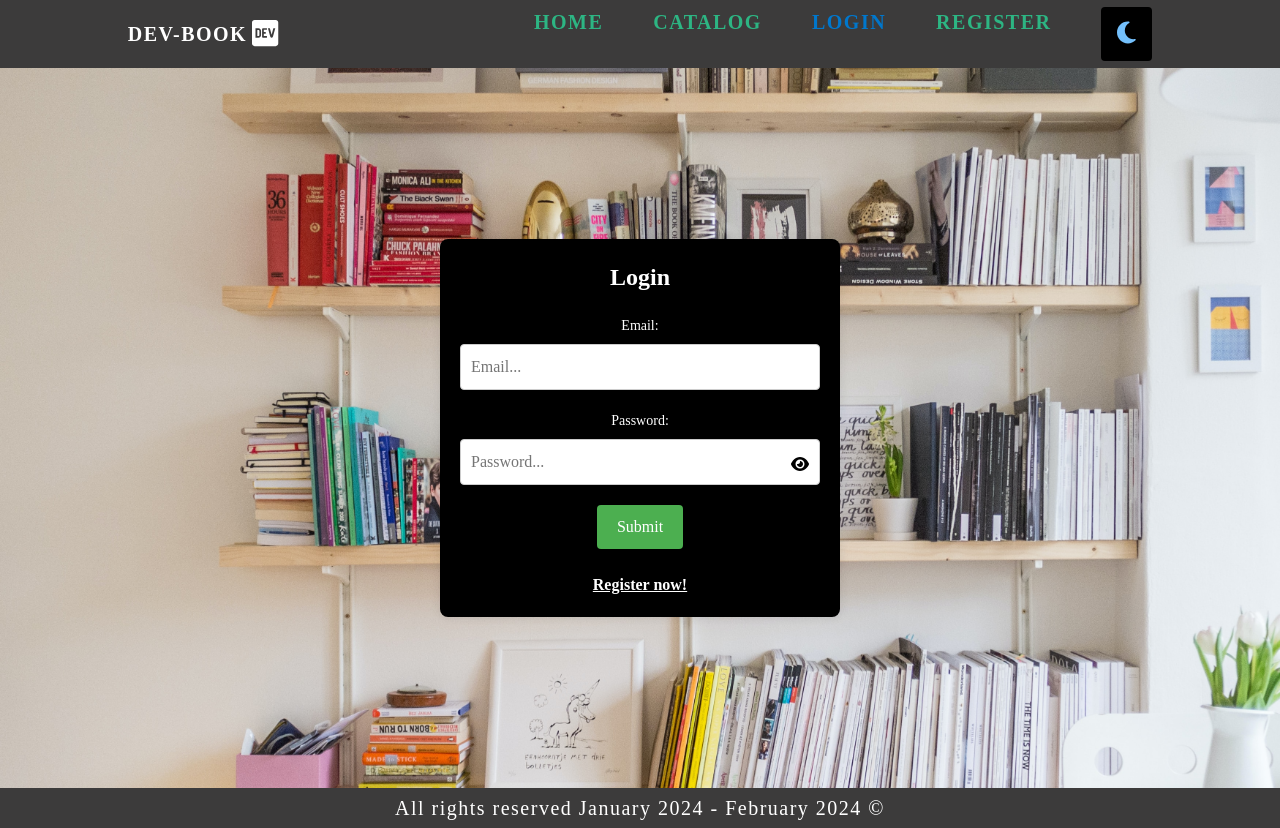
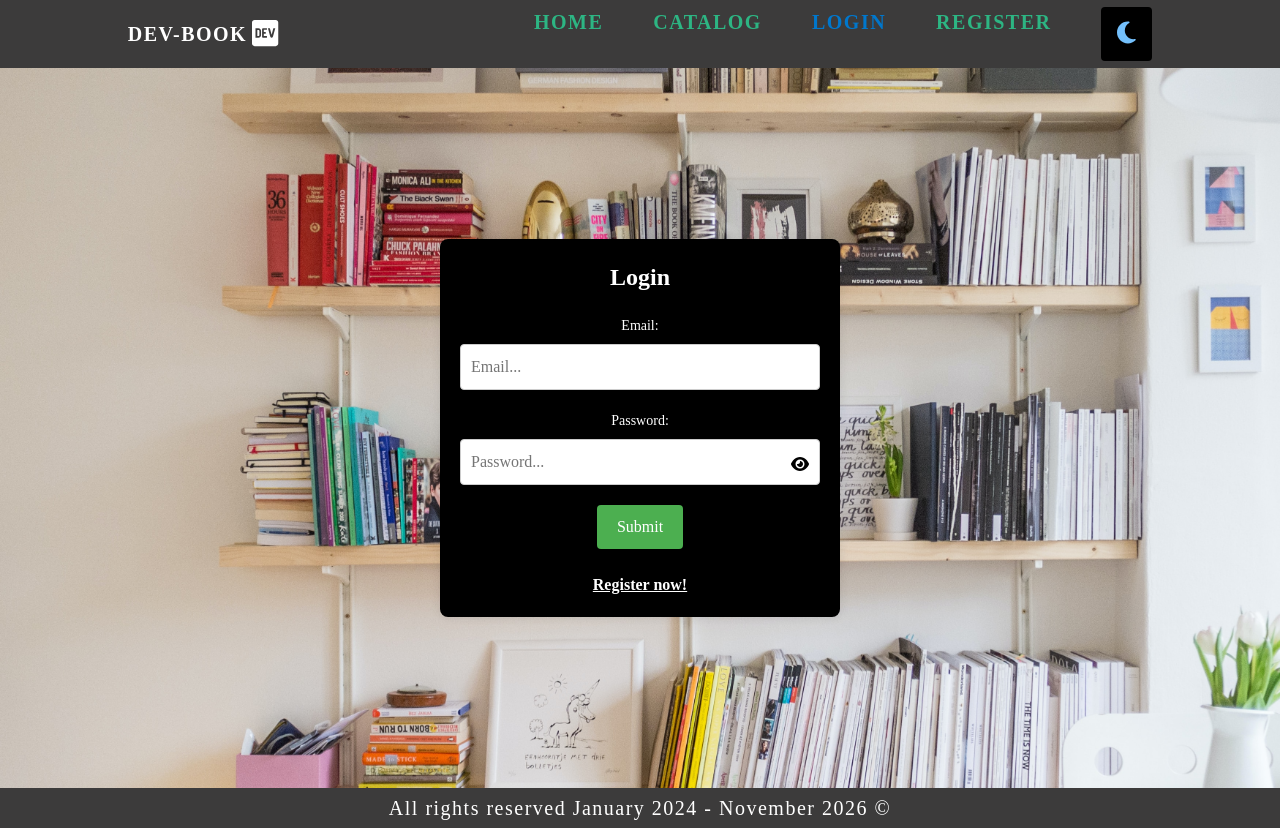
Before and after one commit to lyklecharova/DEV-Book, a React (Vite) app in the folder dev-book/client/: page /login in a window 1280 px wide. Built offline with nearby package versions, Linux system fonts and the light colour scheme; no server answers.

Commit message:
automatic handling the date in footer

```diff
--- a/dev-book/client/src/components/Footer/Footer.jsx
+++ b/dev-book/client/src/components/Footer/Footer.jsx
@@ -1,8 +1,19 @@
 import style from './Footer.module.css'
+
 export const Footer = () => {
+
+  const currentDate = new Date();
+
+  const currentMonth = currentDate.toLocaleString('en-US', { month: 'long' });
+
+  const currentYear = currentDate.getFullYear();
+
+
   return (
     <footer className={style['footer']}>
-      <p>All rights reserved  January 2024 - February 2024 &copy;</p>
+        <p>
+        All rights reserved January 2024 - {currentMonth} {currentYear} &copy;
+      </p>
     </footer>
   );
 };
```
Also changed, not shown: 1 other file (tests, documents, lock files or other folders).
